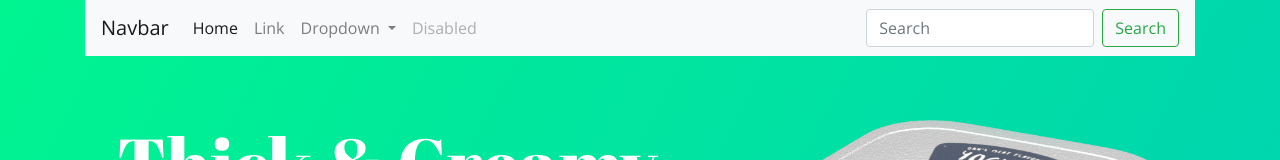
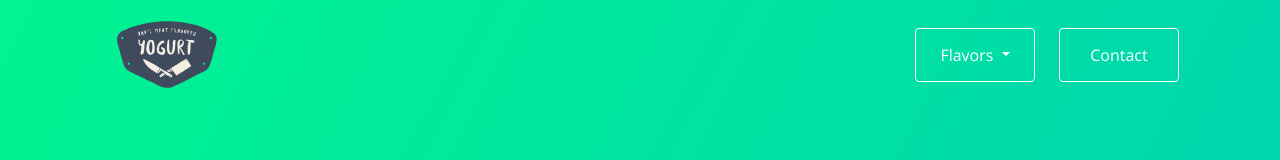
Before and after one commit to NiloofarMahmoodian/yogurt, a plain HTML site: page index.html in a window 1280 px wide. Shown: the top 160 px of the page. Drawn offline with nearby package versions, Linux system fonts and the light colour scheme.

Commit message:
Bulid Yogurt landing page

```diff
--- a/index.html
+++ b/index.html
@@ -25,8 +25,18 @@
   <body>
     <div class="container">
       <!-- NAVIGATION -->
-      <nav class="navbar navbar-expand-lg navbar-light bg-light">
-        <a class="navbar-brand" href="#">Navbar</a>
+      <nav class="navbar navbar-expand-lg navbar-dark">
+        <nav class="navbar navbar-light">
+          <a class="navbar-brand" href="index.html">
+            <img
+              src="img/logo-dans-meat-yogurt.svg"
+              width="100"
+              height="auto"
+              alt="Meat Yogurt"
+            />
+          </a>
+        </nav>
+
         <button
           class="navbar-toggler"
           type="button"
@@ -39,19 +49,16 @@
           <span class="navbar-toggler-icon"></span>
         </button>
 
+        <!--BUTTON - DROPDOWN-->
+
         <div class="collapse navbar-collapse" id="navbarSupportedContent">
-          <ul class="navbar-nav mr-auto">
-            <li class="nav-item active">
-              <a class="nav-link" href="#"
-                >Home <span class="sr-only">(current)</span></a
-              >
-            </li>
-            <li class="nav-item">
-              <a class="nav-link" href="#">Link</a>
-            </li>
-            <li class="nav-item dropdown">
+          <ul class="navbar-nav ml-auto">
+            <li
+              class="nav-item dropdown btn btn-outline-color mr-4"
+              style="width: 120px;"
+            >
               <a
-                class="nav-link dropdown-toggle"
+                class="nav-link dropdown-toggle text-white"
                 href="#"
                 id="navbarDropdown"
                 role="button"
@@ -59,49 +66,34 @@
                 aria-haspopup="true"
                 aria-expanded="false"
               >
-                Dropdown
+                Flavors
               </a>
               <div class="dropdown-menu" aria-labelledby="navbarDropdown">
-                <a class="dropdown-item" href="#">Action</a>
-                <a class="dropdown-item" href="#">Another action</a>
-                <div class="dropdown-divider"></div>
-                <a class="dropdown-item" href="#">Something else here</a>
+                <a class="dropdown-item" href="#">Ham</a>
+                <a class="dropdown-item" href="#">Beef</a>
+                <a class="dropdown-item" href="#">Chicken</a>
+                <a class="dropdown-item" href="#">Fish</a>
               </div>
             </li>
-            <li class="nav-item">
-              <a
-                class="nav-link disabled"
-                href="#"
-                tabindex="-1"
-                aria-disabled="true"
-                >Disabled</a
-              >
+
+            <!--BUTTON - NORMAL-->
+            <li class="nav-item btn btn-outline-color" style="width: 120px;">
+              <a class="nav-link text-white" href="#">Contact</a>
             </li>
           </ul>
-          <form class="form-inline my-2 my-lg-0">
-            <input
-              class="form-control mr-sm-2"
-              type="search"
-              placeholder="Search"
-              aria-label="Search"
-            />
-            <button class="btn btn-outline-success my-2 my-sm-0" type="submit">
-              Search
-            </button>
-          </form>
         </div>
       </nav>
       <!-- JUMBOTRON-->
       <div class="jumbotron">
         <div class="row">
-          <div class="col-12 col-md-7">
+          <div class="col-12 col-md-7 text-center text-md-left">
             <h1 class="display-3 text-white">Thick & Creamy</h1>
             <p class="lead">
               With real meat chunks!
             </p>
 
             <a
-              class="btn btn-outline-light btn-lg mt-4 px-5 py-3"
+              class="btn btn-outline-light btn-lg mt-4 px-5 py-3 mb-5 mb-md-0"
               href="#"
               role="button"
               >PRICING</a
```
